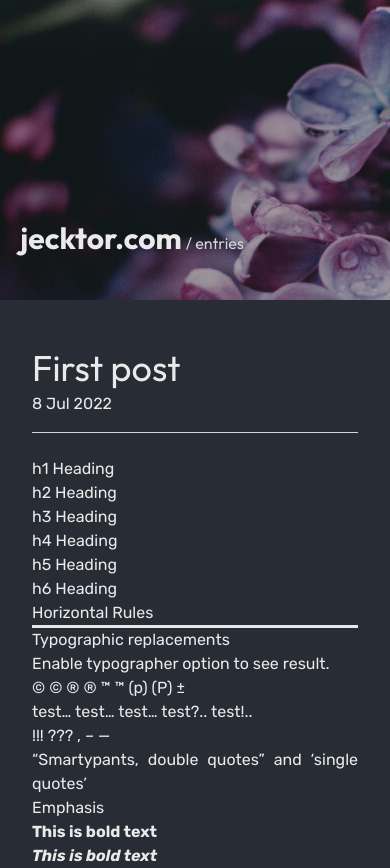
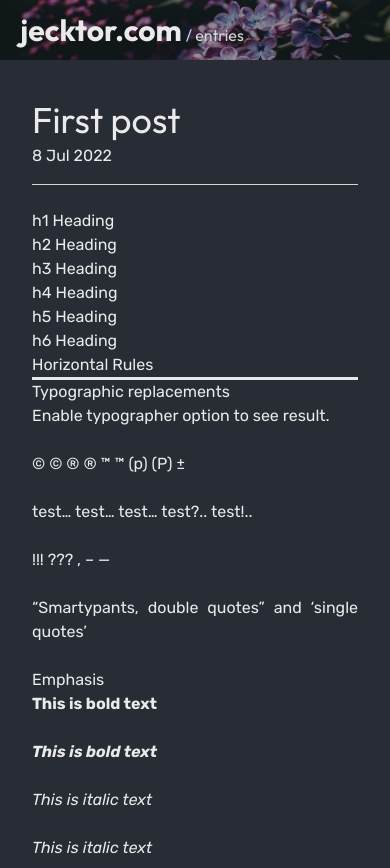
Before and after one commit to jecktor/jecktor.com, an Astro site: page /entries/first-post in a window 390 px wide. Shown: the top 868 px of the page. Built offline with nearby package versions, Linux system fonts and the light colour scheme; Astro itself is replaced by a stand-in of ours; some packages are replaced by stand-ins of ours.

Commit message:
Made Header component responsive

```diff
--- a/astro.config.mjs
+++ b/astro.config.mjs
@@ -29,7 +29,6 @@ export default defineConfig({
           h5: 'font-bold mb-3',
           h6: 'font-bold mb-3',
           img: 'rounded-md mb-6',
-          p: 'mb-6',
         },
       ],
     ],
--- a/src/components/Header.astro
+++ b/src/components/Header.astro
@@ -12,7 +12,7 @@ const currentPath = new URL(Astro.request.url).pathname
 const { hideRoute = false } = Astro.props;
 ---
 
-<div class="absolute inset-0 w-full h-[300px] overflow-hidden">
+<div class="absolute inset-0 w-full h-[60px] overflow-hidden md:h-[300px]">
   <img
     src="/static/head.jpg"
     alt=""
@@ -22,7 +22,7 @@ const { hideRoute = false } = Astro.props;
 </div>
 <header
   id="head"
-  class="sticky top-[-1px] mt-52 font-head w-full px-5 py-3 z-50"
+  class="sticky top-[-1px] font-head w-full px-5 py-3 z-50 md:mt-52"
 >
   <div class="mx-auto max-w-3xl flex items-center justify-between">
     <div class="flex items-baseline gap-1">
--- a/src/layouts/Entry.astro
+++ b/src/layouts/Entry.astro
@@ -19,7 +19,7 @@ const { title, description, pubDate } = Astro.props;
   </head>
   <Body>
     <Header />
-    <main class="pt-20">
+    <main class="pt-10 md:pt-20">
       <Content>
         <h1 class="text-4xl font-head mb-1">{title}</h1>
         <FormattedDate date={pubDate} />
--- a/src/pages/404.astro
+++ b/src/pages/404.astro
@@ -16,7 +16,7 @@ import Content from '../components/Content.astro';
   </main>
   <Footer />
   <div
-    class="text-4xl text-2xl text-xl text-lg mb-6 mb-3 p-2 rounded-md text-left pl-6 border-l-4 list-disc list-decimal ml-[1.1rem]"
+    class="text-4xl text-2xl text-xl text-lg mb-6 mb-3 p-2 rounded-md text-left pl-6 border border-l-4 list-disc list-decimal ml-[1.1rem]"
   >
   </div>
 </Body>
--- a/src/pages/index.astro
+++ b/src/pages/index.astro
@@ -15,7 +15,7 @@ import { SITE_TITLE, SITE_DESCRIPTION } from '../consts';
   </head>
   <Body>
     <Header />
-    <main class="pt-20">
+    <main class="pt-10 md:pt-20">
       <Content>
         <h1 class="text-4xl font-head mb-1">Jecktor's website</h1>
         <hr class="mt-4 mb-6 border-neutral-200" />
--- a/src/styles/global.css
+++ b/src/styles/global.css
@@ -1,3 +1,7 @@
+html {
+  scroll-behavior: smooth;
+}
+
 body {
   font-family: 'Rubik', Verdana, --apple-system, Arial, Helvetica, sans-serif;
   -webkit-font-smoothing: antialiased;
@@ -26,6 +30,7 @@ ul.contains-task-list {
 p {
   text-align: justify;
   line-height: 1.5em;
+  margin-bottom: 1.5rem;
 }
 
 p > code {
```
